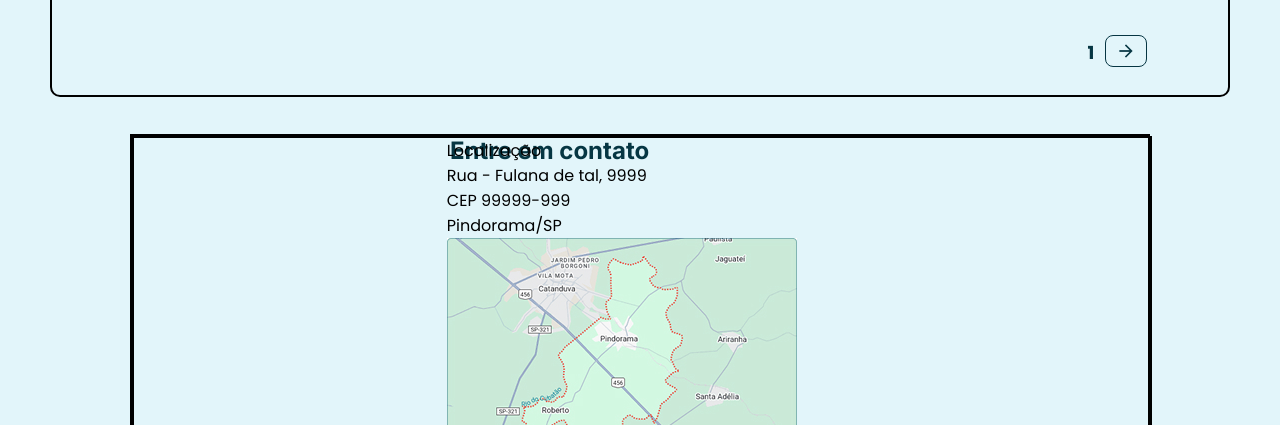
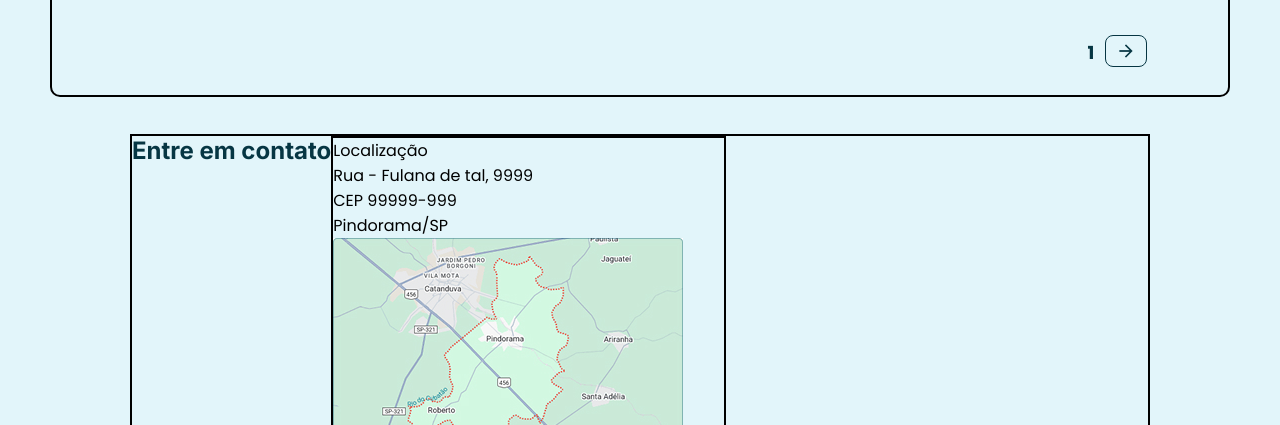
Before and after one commit to danielchien2024/projeto-Trainee-2025.01, a plain HTML site: page index.html in a window 1280 px wide. Shown: the part 3120-3545 px from the top of the page. Drawn offline with nearby package versions, Linux system fonts and the light colour scheme.

Commit message:
codigo certo

```diff
--- a/css/style.css
+++ b/css/style.css
@@ -870,13 +870,13 @@ body {
   display: flex;
   justify-self: center;
   margin-top: 2.31rem;
+  width: 63.75rem;
+  height: 46rem;
   border: 2px solid black;
-  width: 63.75rem;
 }
 #titulo-contato {
   display: flex;
-  position: absolute;
-  left: 28.12rem;
+  position: relative;
   color: #063643;
   font-family: Inter;
   font-size: 1.5rem;
@@ -888,9 +888,7 @@ body {
 #formulario {
   display: flex;
   position: relative;
-  justify-self: center;
   display: flex;
-  width: 63.75rem;
   height: 43.25rem;
   justify-content: center;
   align-items: flex-start;
```
Also changed, not shown: index.html (+1 -0 lines), 2 other files.
